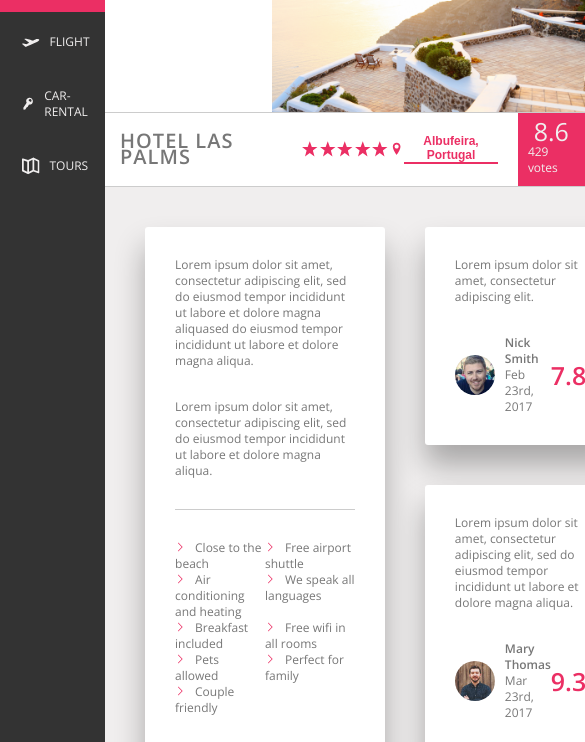
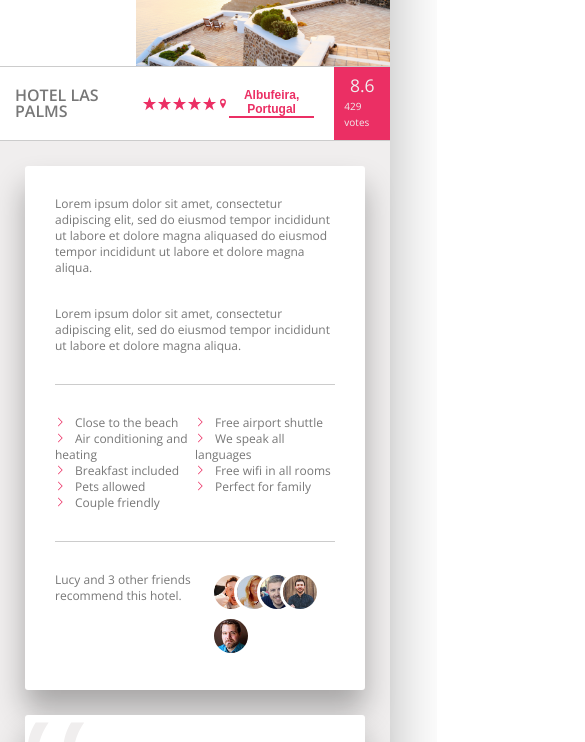
Before and after one commit to singh-somnath/CSS-HTML-SASS, a website: page Advanced-CSS/Trillo/index.html in a window 390 px wide. Shown: the part 236-978 px from the top of the page, 585 px wide, since content can reach past the window. Drawn offline with nearby package versions, Linux system fonts and the light colour scheme; files whose address does not match are found by name.

Commit message:
New changes-27Sep2023

```diff
--- a/Advanced-CSS/Trillo/sass/abstracts/_mixins.scss
+++ b/Advanced-CSS/Trillo/sass/abstracts/_mixins.scss
@@ -0,0 +1,28 @@
+/*
+  phone - 600
+  tab-port - 900
+  tab-land - 1200
+
+
+*/
+
+@mixin respond($breakpoint){
+
+    @if($breakpoint == phone){
+        @media only screen and (max-width:37.5em){
+            @content
+        }
+    };
+
+    @if($breakpoint == tab-port){
+        @media only screen and (max-width:56.25em){
+            @content
+        }
+    };
+
+    @if($breakpoint == tab-land){
+        @media only screen and (max-width:75em){
+            @content
+        }
+    };
+}
--- a/Advanced-CSS/Trillo/sass/components/_description.scss
+++ b/Advanced-CSS/Trillo/sass/components/_description.scss
@@ -5,12 +5,21 @@
     font-size: 1.2rem;
     border-bottom: 1px solid var(--color-grey-light-4);
 
+    @media only screen and (max-width: 62.5em){
+        flex-direction: column;
+        padding:2.5rem;
+    }
+
     &_detail{
         flex: 0 0 60%;
         background-color:#fff;
         padding: 3rem;
         border-radius: 3px;
         box-shadow: 0 2rem 3rem rgba(0,0,0,.3);
+
+        @media only screen and (max-width: 62.5em){
+            margin-bottom: 2.5rem;;
+        }
         .text{
 
             &:not(:last-of-type){
@@ -57,6 +66,11 @@
             justify-content: space-between;
             margin-right: 2rem;
 
+            &_title{
+                flex:0 0 60%;
+            }
+
+
             &_guests{
                 &_guest{
                     height: 4rem;
@@ -74,6 +88,10 @@
         margin-left: 4rem;
         flex: 1;
 
+        @media only screen and (max-width: 62.5em){
+            margin-left: 0;
+        }
+
         .user_review{
             display: flex;
             flex-direction: column;
@@ -82,9 +100,23 @@
             box-shadow: 0 2rem 3rem rgba(0,0,0,.3);
             background-color:#fff;
             margin-bottom: 4rem;
+            position: relative;
+            z-index:100;
+            @media only screen and (max-width: 62.5em){
+                margin-bottom: 2.5rem;
+            }
 
-
-
+                    &::before{
+                        content: "\201c";
+                        position: absolute;
+                        top: 8.4rem;
+                        left: -0.6rem;
+                        font-size: 22rem;
+                        line-height: 0;
+                        font-family: sans-serif;
+                        color: var(--color-grey-light-3);
+                        z-index: -99;
+                    }
                     &_rating{
                         display: flex;
                         flex-direction: row;
@@ -117,6 +149,11 @@
                         }
 
                     }
+
+
+        }
+
+
     }
 
     .linkAll{
@@ -125,5 +162,3 @@
             justify-content: center;
     }
 }
-
-}
--- a/Advanced-CSS/Trillo/sass/components/_home_footer.scss
+++ b/Advanced-CSS/Trillo/sass/components/_home_footer.scss
@@ -10,6 +10,10 @@
         font-size: 1.8rem;
         font-weight: 400;
         margin-bottom: 4rem;
+
+        @media only screen and (max-width: 43.75em){
+            font-size: 1.3rem;
+        }
     }
 
 
--- a/Advanced-CSS/Trillo/sass/components/_navigation.scss
+++ b/Advanced-CSS/Trillo/sass/components/_navigation.scss
@@ -3,9 +3,17 @@
     flex-direction: column;
     justify-content: space-between;
 
+
     &_nav{
         margin-top: 4rem;
         list-style: none;
+        display: flex;
+        flex-direction: column;
+        @media only screen and (max-width: 62.5em){
+            margin-top: 0;
+            flex-direction: row;
+
+        }
 
 
         &_item{
@@ -14,6 +22,10 @@
             padding: 1.5rem 1.2rem;
             cursor: pointer;
             position: relative;
+
+            @media only screen and (max-width: 62.5em){
+                flex:1;
+            }
 
             &:not(:last-child){
                 margin-bottom: 0.7rem;
@@ -75,5 +87,9 @@
         color:var(--color-grey-light-3);
         text-align: center;
         margin-bottom: 3rem;
+
+        @media only screen and (max-width: 62.5em){
+           display: none;
+         }
     }
 }
--- a/Advanced-CSS/Trillo/sass/components/_overview.scss
+++ b/Advanced-CSS/Trillo/sass/components/_overview.scss
@@ -12,6 +12,11 @@
         text-transform: uppercase;
         padding: 1.5rem;
         letter-spacing: .1rem;
+        @media only screen and (max-width: 43.75em){
+            letter-spacing: 0;
+            font-size:1.6rem;
+        }
+
 
     }
 
@@ -23,6 +28,11 @@
             height:1.75rem;
             width:1.75rem;
             fill:var(--color-primary);
+
+            @media only screen and (max-width: 43.75em){
+                height:1.5rem;
+                width:1.5rem;
+            }
         }
     }
 
@@ -34,6 +44,10 @@
             height:1.75rem;
             width:1.75rem;
             fill:var(--color-primary);
+            @media only screen and (max-width: 43.75em){
+                height:1.5rem;
+                width:1.5rem;
+            }
         }
     }
 
@@ -49,10 +63,17 @@
 
         &-average{
             font-size: 2.5rem;
+            @media only screen and (max-width: 43.75em){
+                font-size: 1.75rem;
+            }
         }
         &-count{
             margin-top: .5rem;
             font-size:1.2rem;
+            @media only screen and (max-width: 43.75em){
+                font-size: 1rem;
+            }
+
         }
     }
 
--- a/Advanced-CSS/Trillo/sass/layout/_layout.scss
+++ b/Advanced-CSS/Trillo/sass/layout/_layout.scss
@@ -2,6 +2,9 @@
     max-width: 120rem;
     min-height:50rem;
     margin: 8rem auto;
+    @media only screen and (max-width: 75em){
+        margin:0;
+    }
     background-color: var(--color-grey-light-3);
     box-shadow: var(--shadow-box );
 
@@ -12,6 +15,11 @@
     }
     .content{
         display:flex;
+
+        @media only screen and (max-width: 62.5em){
+           flex-direction: column;
+        }
+
         .navigation{
             background-color: var(--color-grey-dark-1);
             flex:1;
@@ -21,6 +29,9 @@
             background-color: #fff;
             flex:4;
 
+            @media only screen and (max-width: 62.5em){
+                flex:1;
+             }
 
         }
 
--- a/Advanced-CSS/Trillo/sass/main.scss
+++ b/Advanced-CSS/Trillo/sass/main.scss
@@ -1,11 +1,12 @@
 @import "./abstracts/mixins";
 @import "./base/base";
 @import "./components/button";
+@import "./components/description";
 @import "./components/header";
+@import "./components/home_footer";
+@import "./components/hotel-view";
 @import "./components/navigation";
-@import "./components/hotel-view";
 @import "./components/overview";
-@import "./components/description";
-@import "./components/home_footer";
+
 
 @import "./layout/layout";
```
Also changed, not shown: Advanced-CSS/Trillo/css/style.css. Lines whose indentation alone changed are shown as unchanged.
